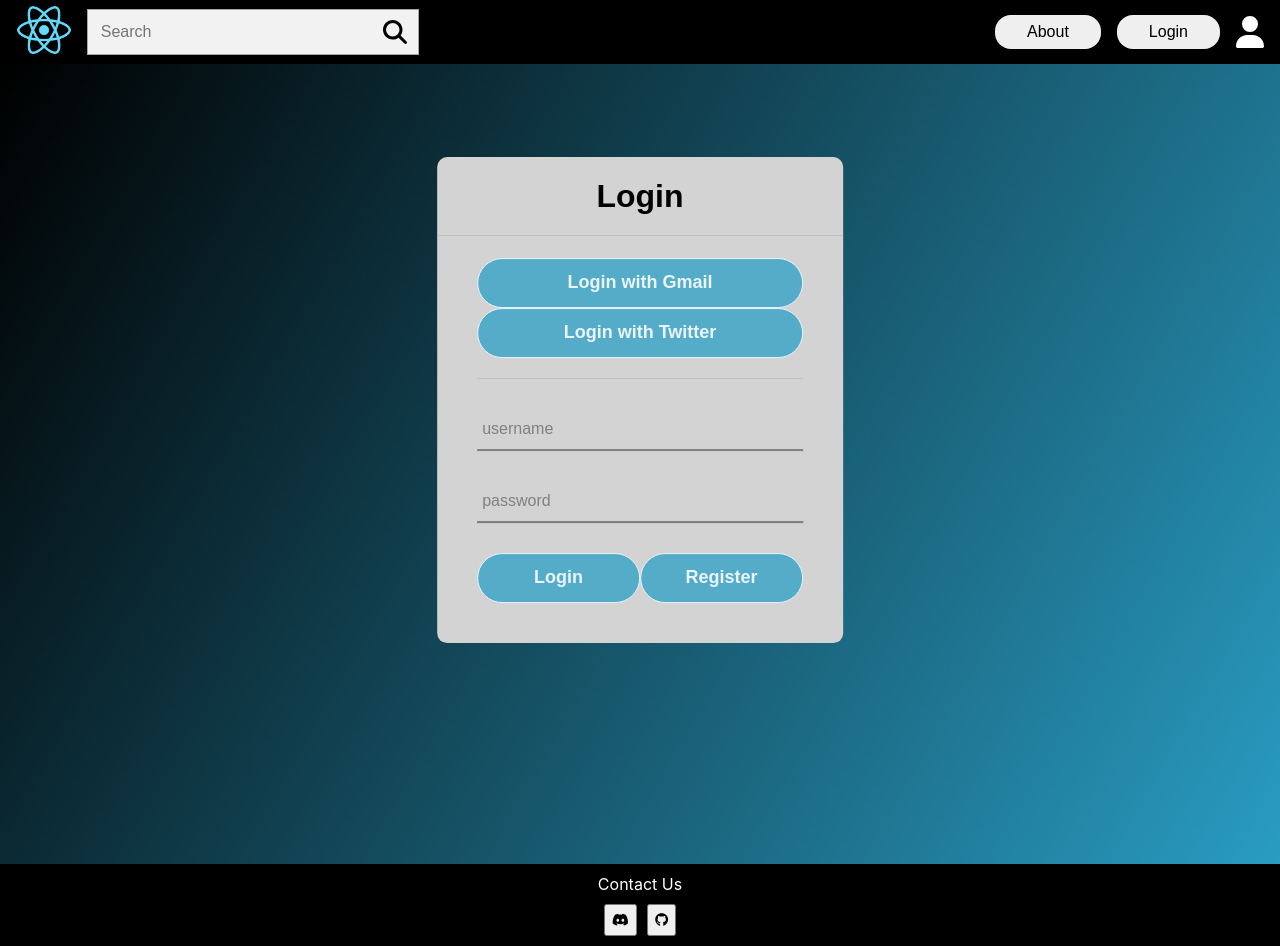
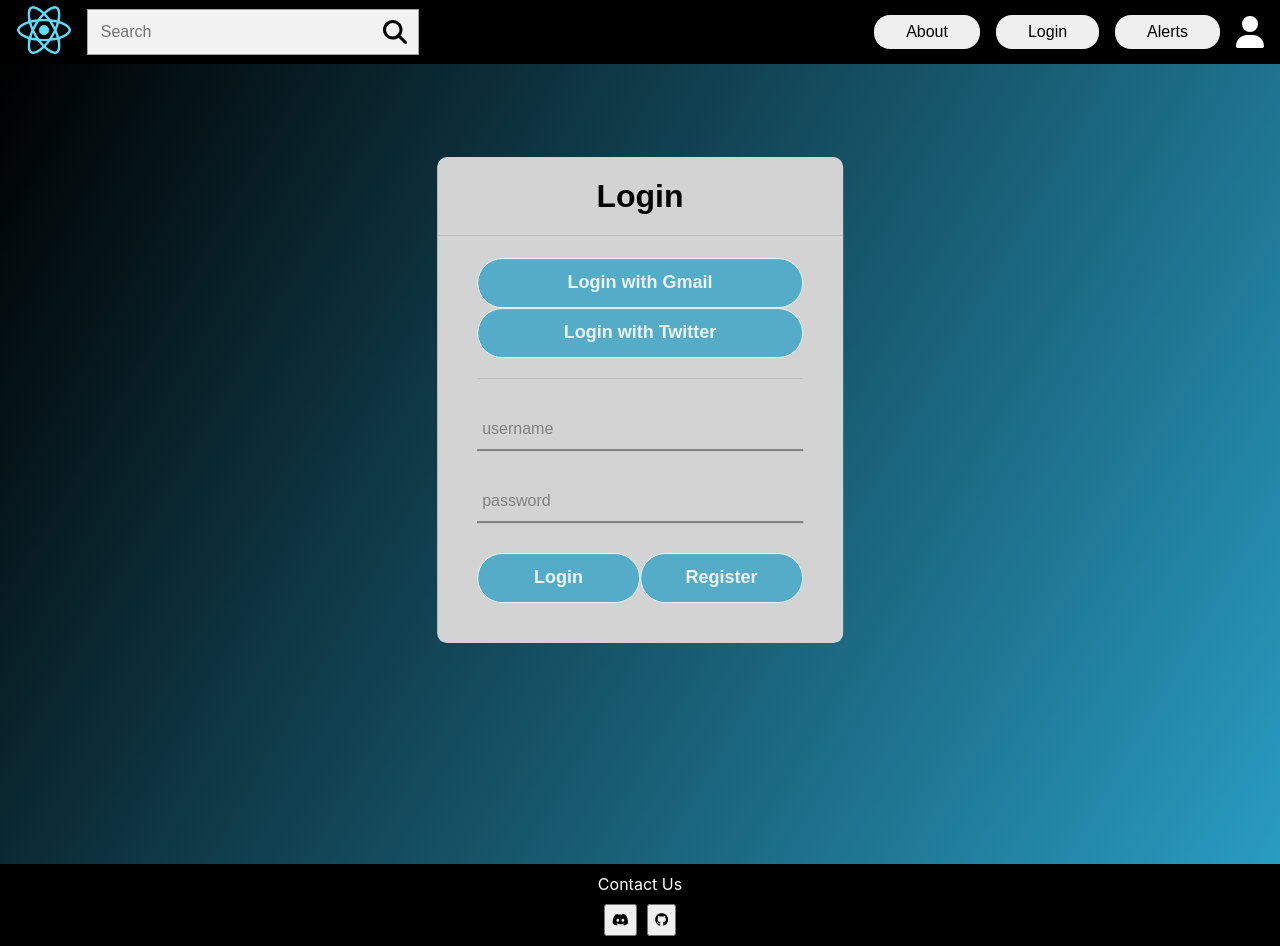
Before and after one commit to Spring2022-CSCI152/Team2, a React (Create React App) app in the folder frontend/: page /login in a window 1280 px wide. Built offline with nearby package versions, Linux system fonts and the light colour scheme.

Commit message:
added alerts link to navBar

```diff
--- a/frontend/src/assets/NavBar.css
+++ b/frontend/src/assets/NavBar.css
@@ -91,7 +91,7 @@
     color: #a6a6a6;
 }
 
-.aboutButton, .loginButton {
+.aboutButton, .loginButton,.alertsButton {
     border-radius: 1rem;
     margin-right: 1rem;
     padding: 0.5rem 2rem 0.5rem 2rem;
@@ -101,7 +101,7 @@
     font-family: Arial, Helvetica, sans-serif;
 }
 
-.aboutButton:hover,.loginButton:hover {
+.aboutButton:hover,.loginButton:hover,.alertsButton:hover{
     outline: none;
     background-color: #c6c6c6;
     cursor: pointer;
--- a/frontend/src/components/Navbar.jsx
+++ b/frontend/src/components/Navbar.jsx
@@ -31,6 +31,8 @@ const Navbar = () => {
                     <React.Fragment>
                         <Link to={"/about"} className="aboutButton"> About </Link>
                         <Link to={"/login"} className="loginButton"> Login </Link>
+                        <Link to={"/alerts/"} className="alertsButton"> Alerts </Link>
+
                     </React.Fragment>
                 }
                 {isMobile &&
```
